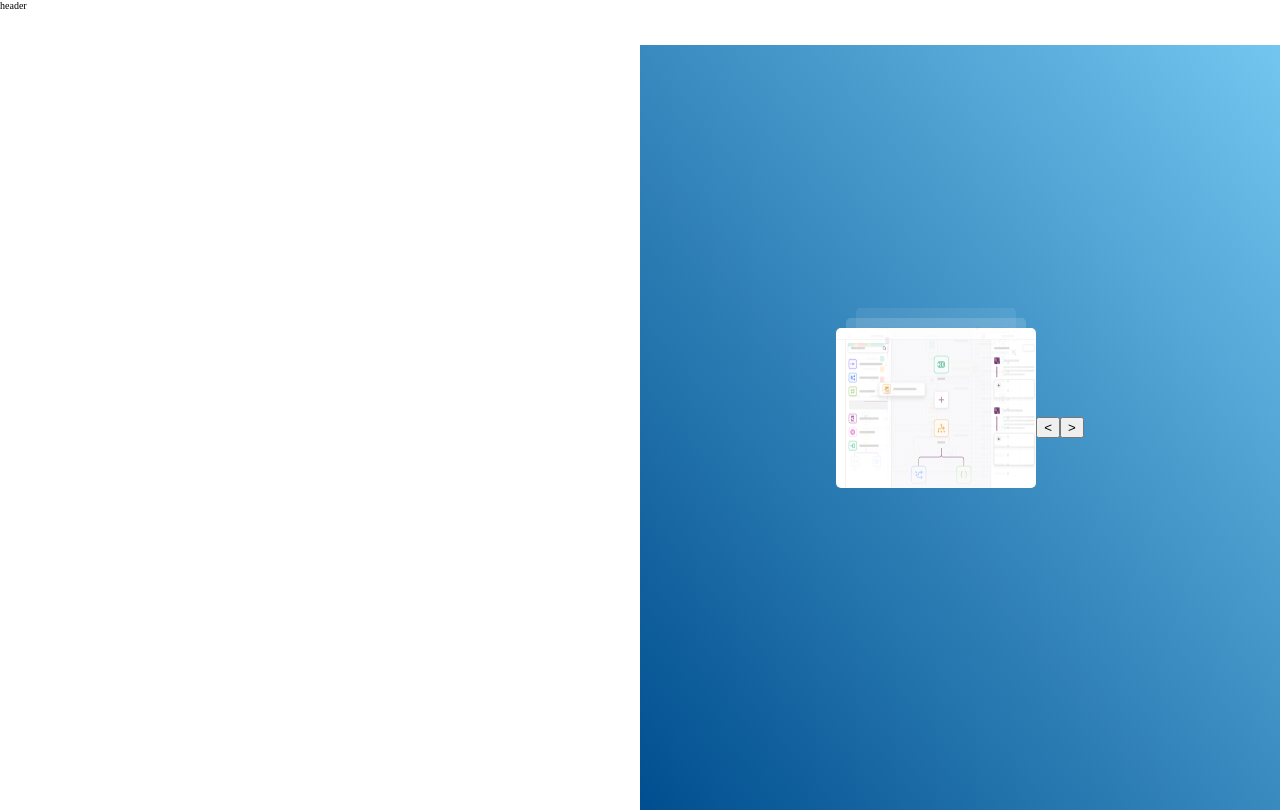
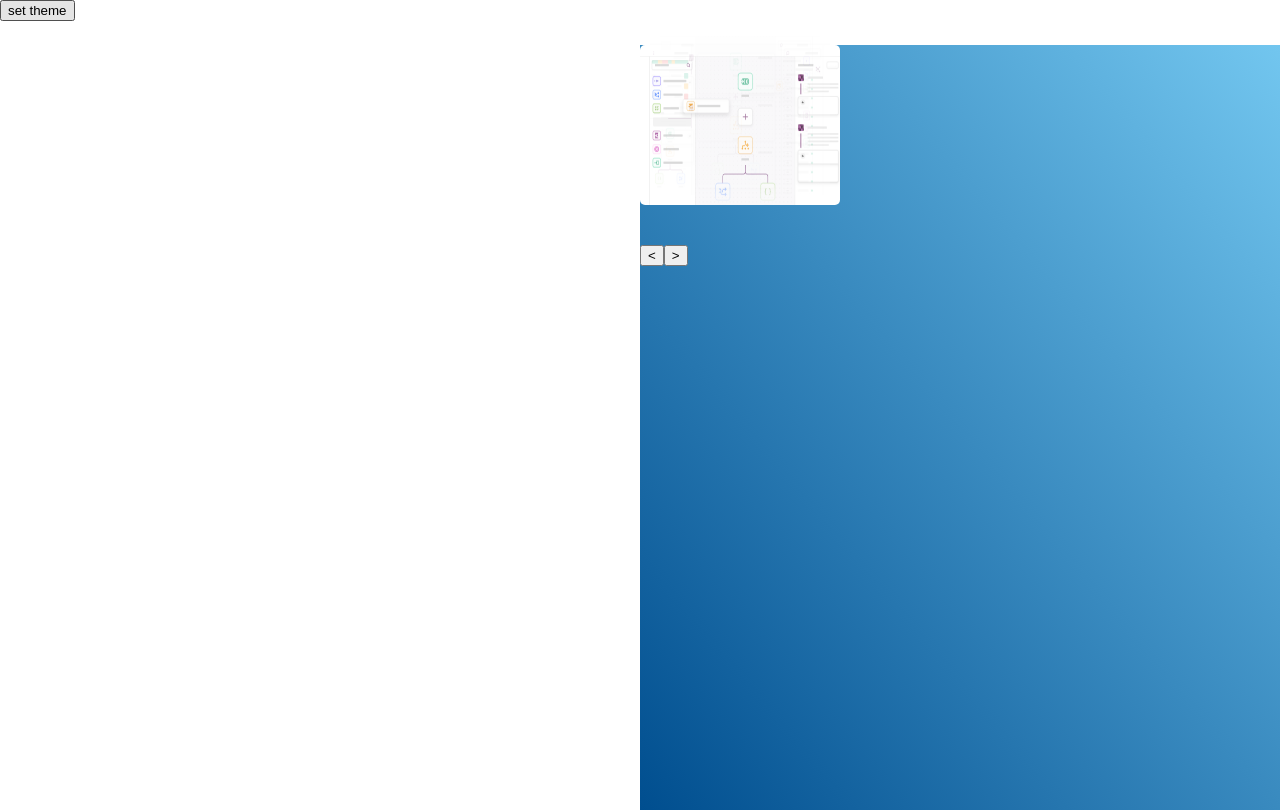
Before and after one commit to Avi98/pref-client, a Next.js app: page /login in a window 1280 px wide. Built offline with nearby package versions, Linux system fonts and the light colour scheme.

Commit message:
feat: theme button added for testing

```diff
--- a/components/carousel/carousel.module.css
+++ b/components/carousel/carousel.module.css
@@ -1,7 +1,6 @@
+
+
 .carousel{
-display: flex;
-align-items: center;
-justify-content: center;
 height: 100%;
 width: 100%;
 }
@@ -19,9 +18,3 @@ width: 100%;
 .absolute{
 	position: absolute;
 }
-
-.carouselNav{
-	display:flex;
-	justify-content: space-between;
-	align-items: center;
-}
--- a/components/layout/Header.tsx
+++ b/components/layout/Header.tsx
@@ -1,10 +1,25 @@
 export const Header = () => {
-  <nav className="style.nav">
-    <div className="style.header">
-      <div className="style.logo">
-        <svg></svg>
+  return (
+    <nav className="style.nav">
+      <div className="style.header">
+        <div className="style.headerLeft">
+          <button
+            onClick={() => {
+              //@ts-ignore
+              if (window.__theme === "dark") {
+                //@ts-ignore
+                window.__setPreferredTheme("light");
+                //@ts-ignore
+              } else if (window.__theme === "light") {
+                //@ts-ignore
+                window.__setPreferredTheme("dark");
+              }
+            }}
+          >
+            set theme
+          </button>
+        </div>
       </div>
-      <div className="style.headerLeft"></div>
-    </div>
-  </nav>;
+    </nav>
+  );
 };
--- a/components/layout/header.css
+++ b/components/layout/header.css
@@ -22,4 +22,9 @@
 	display: flex;
 	align-items: center;
 	justify-content: space-around;
+	padding: 5px;
 }
+
+.headerLeft > button {
+	background-color: aliceblue;
+}
--- a/components/layout/index.tsx
+++ b/components/layout/index.tsx
@@ -3,7 +3,7 @@ import React from "react";
 import style from "./layout.module.css";
 
 interface ILayout {
-  header: React.ReactNode;
+  header: () => React.ReactNode;
   sidebar: React.ReactNode;
   children: React.ReactNode;
   footer?: React.ReactNode;
@@ -19,7 +19,7 @@ export const Layout = ({
   const openLayout = !(isAuth && footer);
   return (
     <div className={style.layoutContainer}>
-      <nav className={style.navBar}>{header}</nav>
+      <nav className={style.navBar}>{header()}</nav>
       {isAuth ? (
         <div
           className={classNames({
--- a/pages/_app.tsx
+++ b/pages/_app.tsx
@@ -4,6 +4,7 @@ import "./styles/fonts.css";
 import "./styles/global.css";
 import type { AppProps } from "next/app";
 import { Layout } from "../components/layout";
+import { Header } from "../components/layout/Header";
 
 export type NextPageWithLayout<P = {}, IP = P> = NextPage<P, IP> & {
   getLayout?: (page: React.ReactElement) => React.ReactNode;
@@ -20,7 +21,7 @@ function MyApp({ Component, pageProps }: AppPropsWithLayout) {
   }
 
   //auth layout
-  const navBar = <div>header</div>;
+  const navBar = () => <Header />;
   const sideBar = <div> sideBar</div>;
   const footer = <div> footer</div>;
   return (
```
